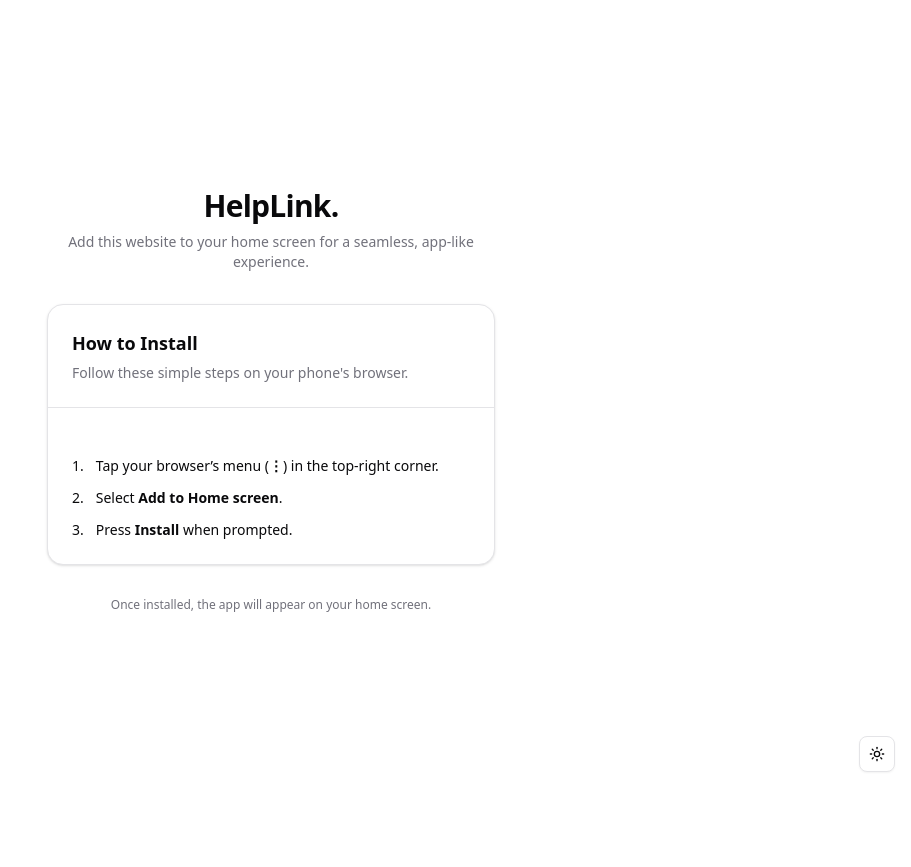
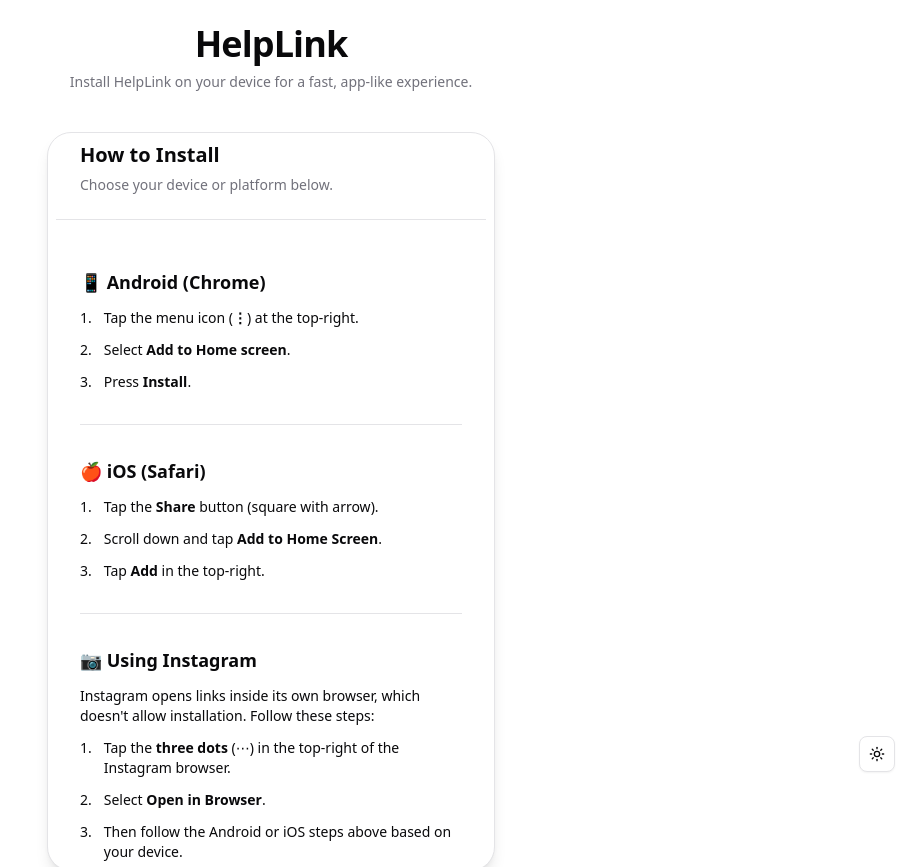
Before and after one commit to UpBeat25/helplink-frontend, a SvelteKit app: page / in a window 1280 px wide. Shown: the top 867 px of the page, without its empty margins (369-1280 px from the left). Before the commit the page ends 800 px from the top, so only its background shows below. Built offline with nearby package versions, Linux system fonts and the light colour scheme.

Commit message:
Revamp HelpLink installation instructions layout

```diff
--- a/src/routes/+page.svelte
+++ b/src/routes/+page.svelte
@@ -5,52 +5,70 @@
   export const prerender = false;
 </script>
 
-<div class="min-h-screen flex items-center justify-center p-6">
-  <div class="w-full max-w-md space-y-8">
+<div class="min-h-screen flex items-center justify-center p-6 bg-background">
+  <div class="w-full max-w-md space-y-10">
 
     <!-- Header -->
     <div class="text-center space-y-2">
-      <h1 class="text-3xl font-bold tracking-tight">HelpLink.</h1>
+      <h1 class="text-4xl font-bold tracking-tight">HelpLink</h1>
       <p class="text-sm text-muted-foreground">
-        Add this website to your home screen for a seamless, app-like experience.
+        Install HelpLink on your device for a fast, app-like experience.
       </p>
     </div>
 
-    <!-- Card -->
-    <Card class="rounded-2xl">
+    <!-- Main Card -->
+    <Card class="rounded-3xl shadow-lg p-2">
       <CardHeader>
-        <CardTitle class="text-lg font-semibold">How to Install</CardTitle>
+        <CardTitle class="text-xl font-semibold">How to Install</CardTitle>
         <CardDescription>
-          Follow these simple steps on your phone's browser.
+          Choose your device or platform below.
         </CardDescription>
       </CardHeader>
 
       <Separator />
 
-      <CardContent class="pt-6 space-y-4">
-        <ol class="space-y-3 text-sm">
+      <CardContent class="pt-6 space-y-8">
 
-          <li class="flex gap-3">
-            <span class="font-medium text-foreground">1.</span>
-            <span>Tap your browser’s menu (<strong>⋮</strong>) in the top-right corner.</span>
-          </li>
+        <!-- ANDROID -->
+        <div class="space-y-3">
+          <h2 class="text-lg font-bold">📱 Android (Chrome)</h2>
+          <ol class="space-y-3 text-sm">
+            <li class="flex gap-3"><span class="font-medium">1.</span><span>Tap the menu icon (<strong>⋮</strong>) at the top-right.</span></li>
+            <li class="flex gap-3"><span class="font-medium">2.</span><span>Select <strong>Add to Home screen</strong>.</span></li>
+            <li class="flex gap-3"><span class="font-medium">3.</span><span>Press <strong>Install</strong>.</span></li>
+          </ol>
+        </div>
 
-          <li class="flex gap-3">
-            <span class="font-medium text-foreground">2.</span>
-            <span>Select <strong>Add to Home screen</strong>.</span>
-          </li>
+        <Separator />
 
-          <li class="flex gap-3">
-            <span class="font-medium text-foreground">3.</span>
-            <span>Press <strong>Install</strong> when prompted.</span>
-          </li>
+        <!-- iOS -->
+        <div class="space-y-3">
+          <h2 class="text-lg font-bold">🍎 iOS (Safari)</h2>
+          <ol class="space-y-3 text-sm">
+            <li class="flex gap-3"><span class="font-medium">1.</span><span>Tap the <strong>Share</strong> button (square with arrow).</span></li>
+            <li class="flex gap-3"><span class="font-medium">2.</span><span>Scroll down and tap <strong>Add to Home Screen</strong>.</span></li>
+            <li class="flex gap-3"><span class="font-medium">3.</span><span>Tap <strong>Add</strong> in the top-right.</span></li>
+          </ol>
+        </div>
 
-        </ol>
+        <Separator />
+
+        <!-- Instagram in-app Browser -->
+        <div class="space-y-3">
+          <h2 class="text-lg font-bold">📷 Using Instagram</h2>
+          <p class="text-sm">Instagram opens links inside its own browser, which doesn't allow installation. Follow these steps:</p>
+          <ol class="space-y-3 text-sm">
+            <li class="flex gap-3"><span class="font-medium">1.</span><span>Tap the <strong>three dots</strong> (⋯) in the top-right of the Instagram browser.</span></li>
+            <li class="flex gap-3"><span class="font-medium">2.</span><span>Select <strong>Open in Browser</strong>.</span></li>
+            <li class="flex gap-3"><span class="font-medium">3.</span><span>Then follow the Android or iOS steps above based on your device.</span></li>
+          </ol>
+        </div>
+
       </CardContent>
     </Card>
 
     <p class="text-xs text-center text-muted-foreground">
-      Once installed, the app will appear on your home screen.
+      After installation, HelpLink will appear on your home screen just like any other app.
     </p>
   </div>
 </div>
```
